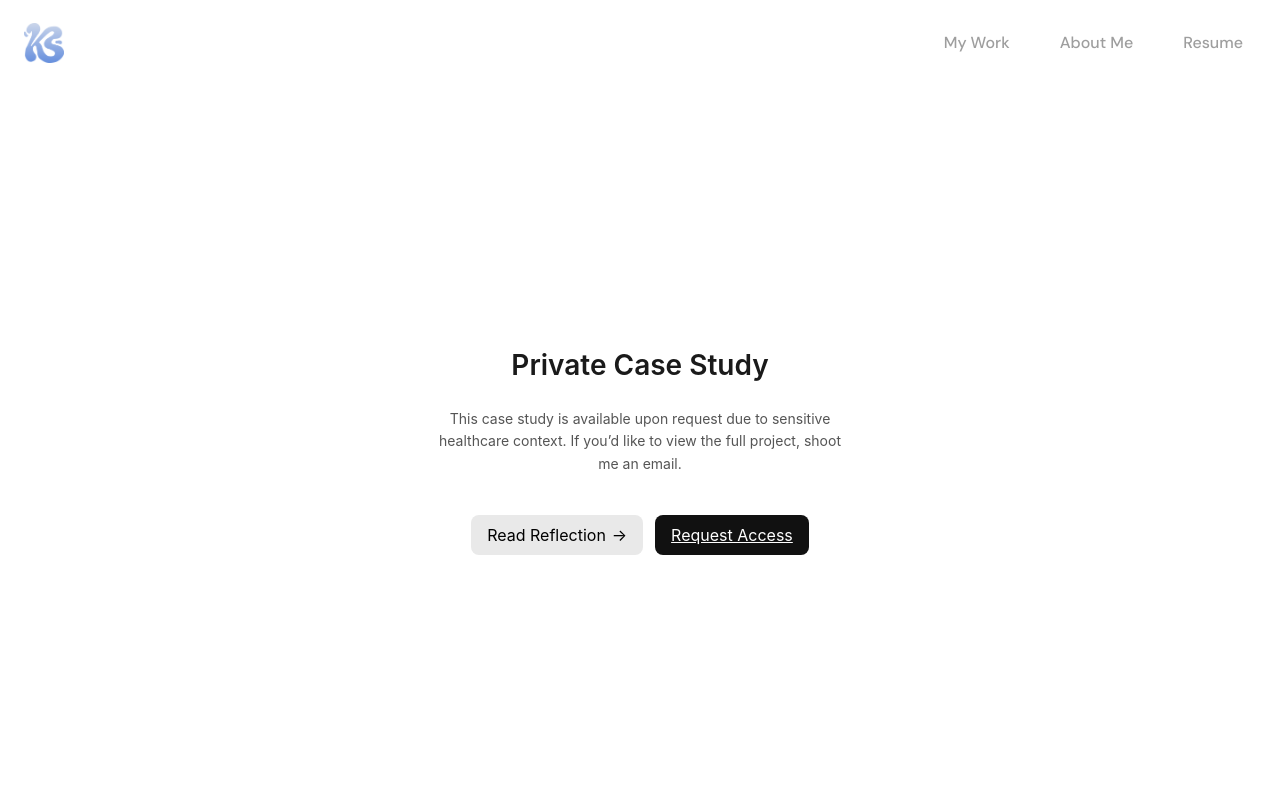
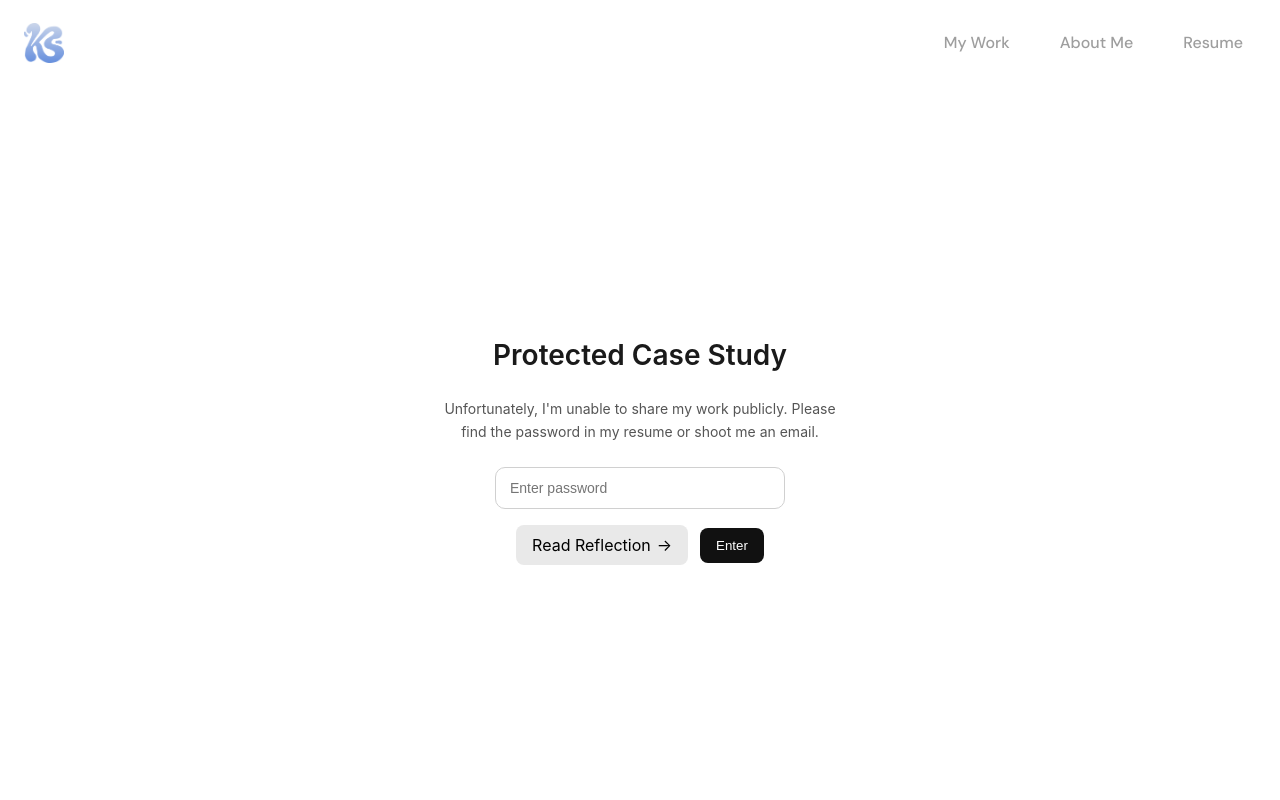
Before and after one commit to Katiiesun/portfolio, a React (Create React App) app: page /protectedNBS in a window 1280 px wide. Shown: the top 800 px of the page. Built offline with nearby package versions, Linux system fonts and the light colour scheme.

Commit message:
update nbs

```diff
--- a/src/components/ProtectedNBS.js
+++ b/src/components/ProtectedNBS.js
@@ -1,51 +1,125 @@
 
 
 
+// import "../static/ProtectedNBS.css";
+// import { useState, useEffect } from "react";
+// import Navigation from "./Navigation";
+// import "../static/Navigation.css";
+// import Footer from "./footer";
+// import "../static/footer.css";
+// import { Link } from "react-router-dom";
+
+// export default function ProtectedNBS() {
+
+
+//     useEffect(() => {
+//     window.scrollTo(0, 0);
+//   }, []);
+
+//   return (
+//     <>
+//       <Navigation className="navhome" />
+
+//       <div className="password-screen">
+//         <h2>Private Case Study</h2>
+
+//         <p>
+//           This case study is available upon request due to sensitive healthcare
+//           context. If you’d like to view the full project, shoot me an email.
+//         </p>
+
+//         {/* BUTTON ROW */}
+//         <div className="password-buttons">
+
+//           {/* secondary button */}
+//           <Link
+//             to="/NewbornScreening"
+//             className="secondary-btn"
+//           >
+//             Read Reflection <span className="arrow">→</span>
+//           </Link>
+
+//           {/* primary button */}
+//           <a
+//             href="mailto:k6sun@uwaterloo.ca?subject=Request%20Access%20-%20NBS%20Case%20Study"
+//             className="primary-btn"
+//           >
+//             Request Access
+//           </a>
+
+//         </div>
+//       </div>
+
+//       <Footer className="footerHome" />
+//     </>
+//   );
+// }
+
+
+import { useState, useEffect } from "react";
 import "../static/ProtectedNBS.css";
-import { useState, useEffect } from "react";
 import Navigation from "./Navigation";
 import "../static/Navigation.css";
 import Footer from "./footer";
 import "../static/footer.css";
+import NBSTool from "./NBSTool";
 import { Link } from "react-router-dom";
 
 export default function ProtectedNBS() {
+  const [authorized, setAuthorized] = useState(false);
+  const [input, setInput] = useState("");
 
+  const correctPassword = "ksun86239029";
+
+  useEffect(() => {
+    setAuthorized(false);
+  }, []);
 
   useEffect(() => {
     window.scrollTo(0, 0);
   }, []);
 
+  const handleSubmit = () => {
+    if (input === correctPassword) {
+      setAuthorized(true);
+    } else {
+      alert("Incorrect password");
+    }
+  };
+
+  if (!authorized) {
     return (
       <>
         <Navigation className="navhome" />
 
         <div className="password-screen">
-        <h2>Private Case Study</h2>
+          <h2>Protected Case Study</h2>
+          <p>
+            Unfortunately, I'm unable to share my work publicly. Please find
+            the password in my resume or shoot me an email.
+          </p>
 
-        <p>
-          This case study is available upon request due to sensitive healthcare
-          context. If you’d like to view the full project, shoot me an email.
-        </p>
+          <input
+            type="password"
+            value={input}
+            placeholder="Enter password"
+            onChange={(e) => setInput(e.target.value)}
+          />
 
           {/* BUTTON ROW */}
           <div className="password-buttons">
 
               {/* secondary button */}
-          <Link
-            to="/NewbornScreening"
-            className="secondary-btn"
-          >
+              <Link to="/NewbornScreening" className="secondary-btn">
               Read Reflection <span className="arrow">→</span>
             </Link>
 
             {/* primary button */}
-          <a
-            href="mailto:k6sun@uwaterloo.ca?subject=Request%20Access%20-%20NBS%20Case%20Study"
-            className="primary-btn"
-          >
-            Request Access
-          </a>
+            <button onClick={handleSubmit} className="primary-btn">
+              Enter
+            </button>
+
+
 
           </div>
         </div>
@@ -54,3 +128,6 @@ export default function ProtectedNBS() {
       </>
     );
   }
+
+  return <NBSTool />;
+}
```
Also changed, not shown: src/components/DivvyUp.js (+3 -4 lines). Lines whose indentation alone changed are shown as unchanged.
